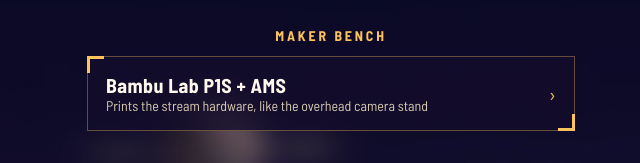
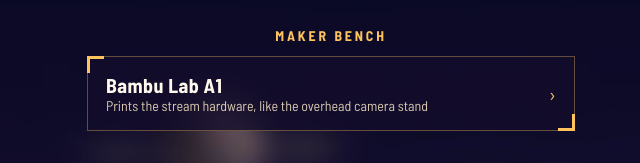
Before and after one commit to JusHoya/jushoya.github.io, a plain HTML site: page gear.html in a window 1280 px wide. Shown: the part 1676-1839 px from the top of the page, 309-949 px from the left. Drawn offline with Linux system fonts and the light colour scheme.

Commit message:
Update link page

```diff
--- a/gear.html
+++ b/gear.html
@@ -59,7 +59,7 @@ background:var(--panel);border:1px solid var(--line);backdrop-filter:blur(6px)}
 <h2>Console</h2>
 <a class="btn" href="https://www.xbox.com/en-US/accessories/controllers/xbox-wireless-controller" rel="noopener"><span class="txt"><span class="lab">Xbox Wireless Controller</span><span class="sub">GTA 6 nights</span></span><span class="arrow" aria-hidden="true">›</span></a>
 <h2>Maker bench</h2>
-<a class="btn" href="https://bambulab.com/en/p1" rel="noopener"><span class="txt"><span class="lab">Bambu Lab P1S + AMS</span><span class="sub">Prints the stream hardware, like the overhead camera stand</span></span><span class="arrow" aria-hidden="true">›</span></a>
+<a class="btn" href="https://bambulab.com/en/a1" rel="noopener"><span class="txt"><span class="lab">Bambu Lab A1</span><span class="sub">Prints the stream hardware, like the overhead camera stand</span></span><span class="arrow" aria-hidden="true">›</span></a>
 <h2>Software</h2>
 <a class="btn" href="https://obsproject.com/" rel="noopener"><span class="txt"><span class="lab">OBS Studio</span><span class="sub">Streaming and recording (free)</span></span><span class="arrow" aria-hidden="true">›</span></a>
 <a class="btn" href="https://aitum.tv/" rel="noopener"><span class="txt"><span class="lab">Aitum Multistream</span><span class="sub">Streams to Twitch and YouTube at once</span></span><span class="arrow" aria-hidden="true">›</span></a>
```
